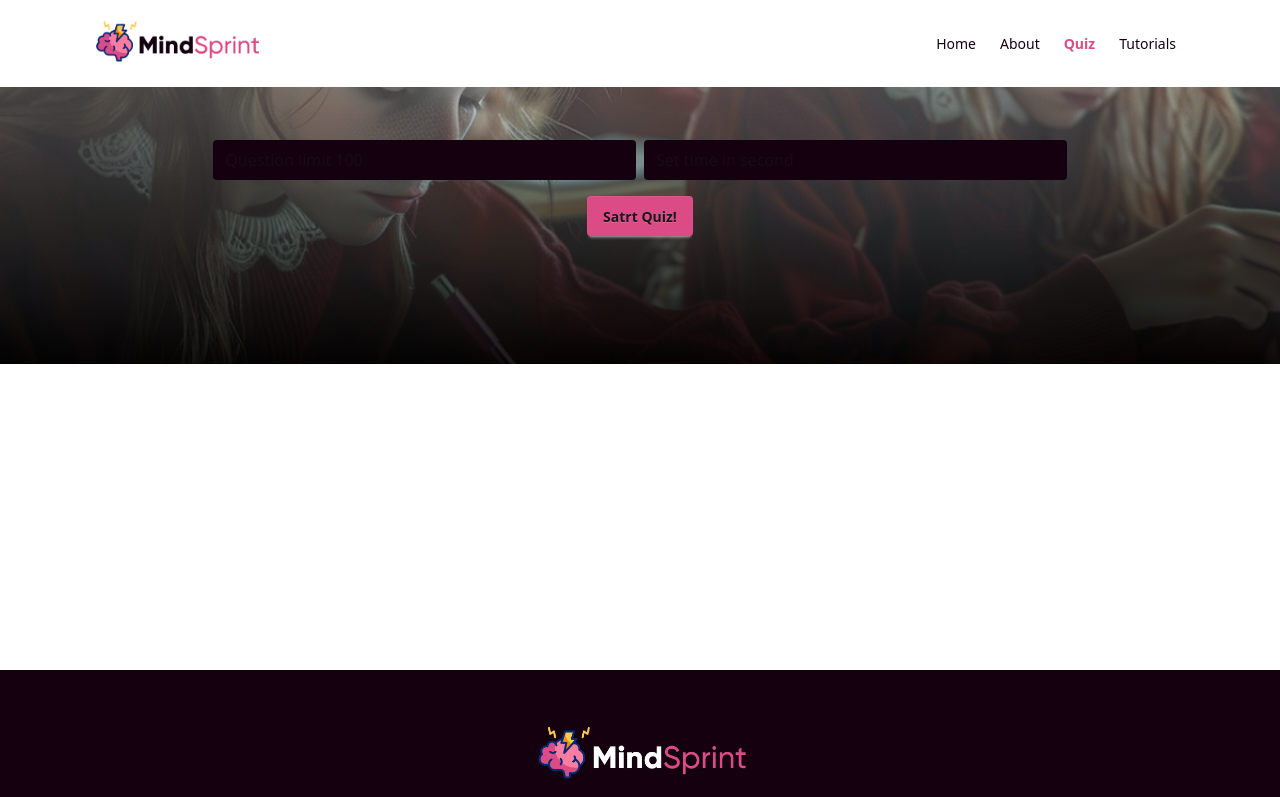
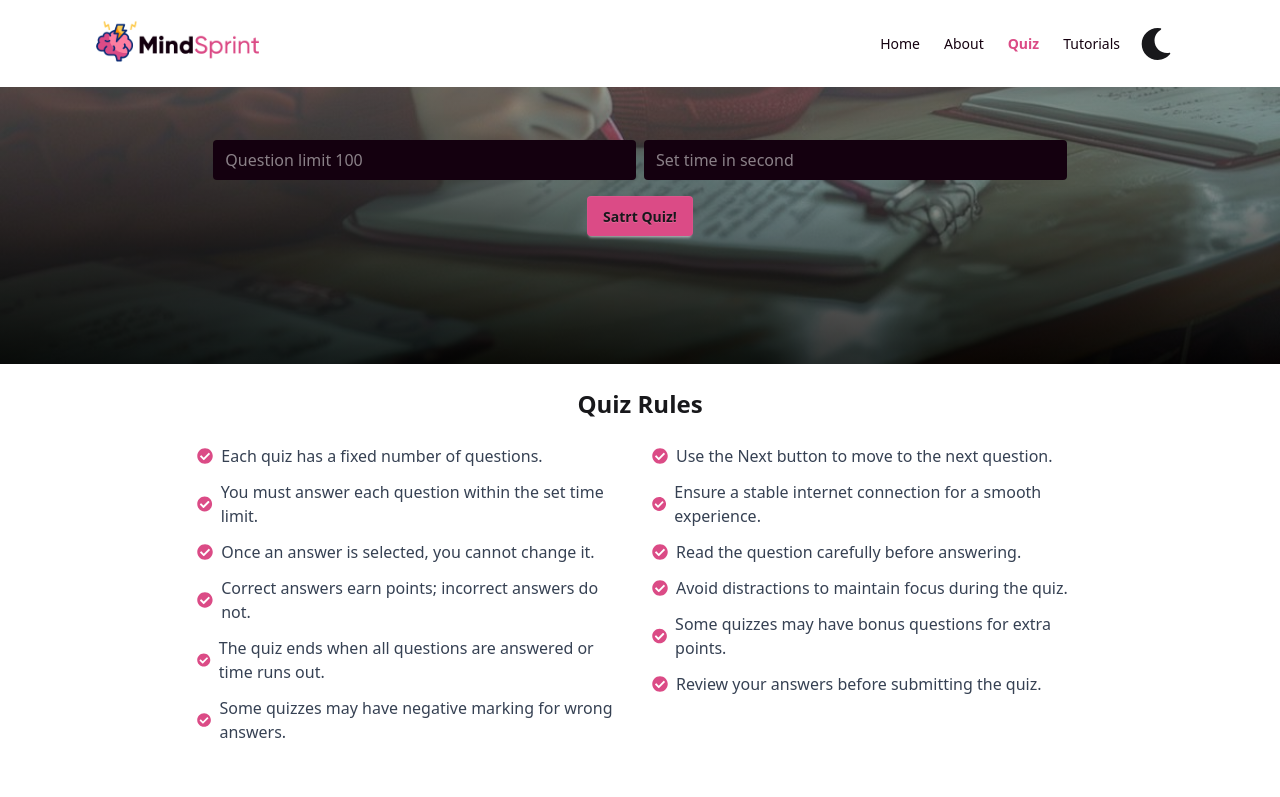
Before and after one commit to merazzak20/mindSprint, a React (Vite) app: page /quiz in a window 1280 px wide. Shown: the top 797 px of the page. Built offline with nearby package versions, Linux system fonts and the light colour scheme.

Commit message:
implement light and dark mode

```diff
--- a/src/components/Hero.jsx
+++ b/src/components/Hero.jsx
@@ -21,19 +21,21 @@ const Hero = () => {
                 type="number"
                 name=""
                 id=""
-                className="rounded-sm px-3 py-2 bg-[#14000f] border-none w-full"
+                className="rounded-sm px-3 py-2 text-white bg-[#14000f] border-none w-full"
                 placeholder="Question limit 100"
               />
               <input
                 type="number"
                 name=""
                 id=""
-                className="rounded-sm px-3 py-2 bg-[#14000f] border-none w-full"
+                className="rounded-sm px-3 py-2 text-white bg-[#14000f] border-none w-full"
                 placeholder="Set time in second "
               />
             </div>
             <Link to="/quiz">
-              <button className="btn bg-[#DB4B86] mt-4">Satrt Quiz!</button>
+              <button className="btn bg-[#DB4B86] text-white mt-4">
+                Satrt Quiz!
+              </button>
             </Link>
           </div>
           <div className="flex justify-center md:justify-end">
--- a/src/components/shared/Navbar.jsx
+++ b/src/components/shared/Navbar.jsx
@@ -1,11 +1,11 @@
 import { useEffect, useState } from "react";
 import logo from "../../assets/mindSprint logo2.png";
-import { FaDownload } from "react-icons/fa6";
 import { motion } from "framer-motion";
 import { Squash as Hamburger } from "hamburger-react";
 import { X } from "lucide-react";
 // import { AuthContext } from "../provider/AuthProvider";
 import { NavLink } from "react-router";
+import { FaMoon, FaSun } from "react-icons/fa";
 import Container from "./Container";
 
 const Navbar = () => {
@@ -25,6 +25,28 @@ const Navbar = () => {
     window.addEventListener("scroll", handleScroll);
     return () => window.removeEventListener("scroll", handleScroll);
   }, []);
+
+  const [theme, setTheme] = useState(
+    localStorage.getItem("theme") ? localStorage.getItem("theme") : "light"
+  );
+
+  // update state on toggle
+  const handleToggle = (e) => {
+    if (e.target.checked) {
+      setTheme("dark");
+    } else {
+      setTheme("light");
+    }
+  };
+
+  // set theme state in localstorage on mount & also update localstorage on state change
+  useEffect(() => {
+    localStorage.setItem("theme", theme);
+    const localTheme = localStorage.getItem("theme");
+    // add custom data-theme attribute to html tag required to update theme using DaisyUI
+    document.querySelector("html").setAttribute("data-theme", localTheme);
+  }, [theme]);
+
   const links = (
     <>
       <li>
@@ -147,6 +169,22 @@ const Navbar = () => {
               <ul className="menu menu-horizontal px-1">{links}</ul>
             </div>
 
+            {/* Toggle Button */}
+            <button className="btn btn-square btn-ghost mr-4 hover:bg-white hover:border-none">
+              <label className="swap swap-rotate w-12 h-12">
+                <input
+                  type="checkbox"
+                  onChange={handleToggle}
+                  // show toggle image based on localstorage theme
+                  checked={theme === "light" ? false : true}
+                />
+                {/* dark theme moon image */}
+                <FaMoon className="w-8 h-8 swap-off"></FaMoon>
+                {/* light theme sun image */}
+                <FaSun className="w-8 h-8 swap-on text-zinc-800 "></FaSun>
+              </label>
+            </button>
+
             <div className="lg:hidden">
               <Hamburger toggled={isOpen} toggle={setIsOpen} color="#db4b86" />
             </div>
--- a/src/pages/Quiz/Quiz.jsx
+++ b/src/pages/Quiz/Quiz.jsx
@@ -3,6 +3,7 @@ import Container from "../../components/shared/container";
 import { useEffect } from "react";
 import { Link } from "react-router";
 import bg from "../../assets/student.jpeg";
+import QuizRules from "./QuizeComponent/QuizRules";
 
 const Quiz = () => {
   const [quizs, setQuizs] = useState([]);
@@ -18,7 +19,7 @@ const Quiz = () => {
       <div
         style={{
           backgroundImage: `linear-gradient(rgba(255, 255, 255, 0.3), rgba(0, 0, 0, 0.8)), url(${bg})`,
-          backgroundPosition: "center",
+          backgroundPosition: "bottom",
           backgroundSize: "cover",
           backgroundRepeat: "no-repeat",
           backgroundAttachment: "fixed",
@@ -31,14 +32,14 @@ const Quiz = () => {
               type="number"
               name=""
               id=""
-              className="rounded-sm px-3 py-2 bg-[#14000f] border-none w-full"
+              className="rounded-sm px-3 py-2 text-white bg-[#14000f] border-none w-full"
               placeholder="Question limit 100"
             />
             <input
               type="number"
               name=""
               id=""
-              className="rounded-sm px-3 py-2 bg-[#14000f] border-none w-full"
+              className="rounded-sm px-3 py-2 text-white bg-[#14000f] border-none w-full"
               placeholder="Set time in second "
             />
           </div>
@@ -49,7 +50,9 @@ const Quiz = () => {
           </Link>
         </div>
       </div>
-      <Container></Container>
+      <Container>
+        <QuizRules></QuizRules>
+      </Container>
     </section>
   );
 };
--- /dev/null
+++ b/src/pages/Quiz/QuizeComponent/QuizRules.jsx
@@ -0,0 +1,65 @@
+import { FaCheckCircle } from "react-icons/fa";
+
+const QuizRules = () => {
+  return (
+    <div className="max-w-10/12 mx-auto p-6 rounded-lg  ">
+      <h2 className="text-2xl font-bold text-center mb-6">Quiz Rules</h2>
+      <div className="grid grid-cols-1 md:grid-cols-2 gap-6 text-gray-700">
+        <ul className="space-y-3">
+          <li className="flex items-center">
+            <FaCheckCircle className="text-[#DB4B86] mr-2" />
+            Each quiz has a fixed number of questions.
+          </li>
+          <li className="flex items-center">
+            <FaCheckCircle className="text-[#DB4B86] mr-2" />
+            You must answer each question within the set time limit.
+          </li>
+          <li className="flex items-center">
+            <FaCheckCircle className="text-[#DB4B86] mr-2" />
+            Once an answer is selected, you cannot change it.
+          </li>
+          <li className="flex items-center">
+            <FaCheckCircle className="text-[#DB4B86] mr-2" />
+            Correct answers earn points; incorrect answers do not.
+          </li>
+          <li className="flex items-center">
+            <FaCheckCircle className="text-[#DB4B86] mr-2" />
+            The quiz ends when all questions are answered or time runs out.
+          </li>
+          <li className="flex items-center">
+            <FaCheckCircle className="text-[#DB4B86] mr-2" />
+            Some quizzes may have negative marking for wrong answers.
+          </li>
+        </ul>
+        <ul className="space-y-3">
+          <li className="flex items-center">
+            <FaCheckCircle className="text-[#DB4B86] mr-2" />
+            Use the Next button to move to the next question.
+          </li>
+          <li className="flex items-center">
+            <FaCheckCircle className="text-[#DB4B86] mr-2" />
+            Ensure a stable internet connection for a smooth experience.
+          </li>
+          <li className="flex items-center">
+            <FaCheckCircle className="text-[#DB4B86] mr-2" />
+            Read the question carefully before answering.
+          </li>
+          <li className="flex items-center">
+            <FaCheckCircle className="text-[#DB4B86] mr-2" />
+            Avoid distractions to maintain focus during the quiz.
+          </li>
+          <li className="flex items-center">
+            <FaCheckCircle className="text-[#DB4B86] mr-2" />
+            Some quizzes may have bonus questions for extra points.
+          </li>
+          <li className="flex items-center">
+            <FaCheckCircle className="text-[#DB4B86] mr-2" />
+            Review your answers before submitting the quiz.
+          </li>
+        </ul>
+      </div>
+    </div>
+  );
+};
+
+export default QuizRules;
--- a/vite.config.js
+++ b/vite.config.js
@@ -8,4 +8,10 @@ export default defineConfig({
   build: {
     outDir: "dist",
   },
+  theme: {
+    extend: {},
+  },
+  daisyui: {
+    themes: ["light", "dark"],
+  },
 });
```
